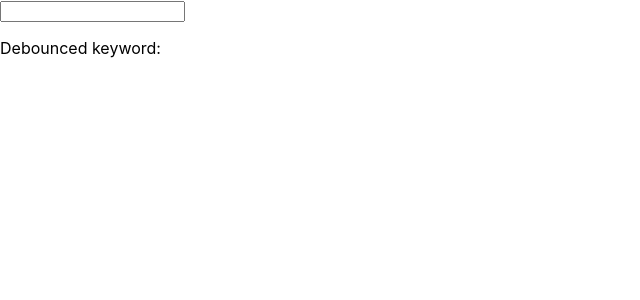
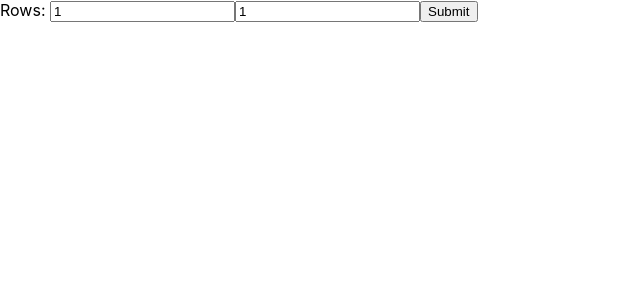
Before and after one commit to grumpycat808/react_greatfrontend, a React (Create React App) app: page / in a window 1280 px wide. Shown: the top 300 px of the page, without its empty margins (0-640 px from the left). Built offline with nearby package versions, Linux system fonts and the light colour scheme.

Commit message:
Started generate table

```diff
--- a/src/App10.jsx
+++ b/src/App10.jsx
@@ -2,17 +2,13 @@ import { useDebounce } from './hooks/useDebounce'
 import { useState, useEffect } from 'react'
 import Test1 from './Test1'
 import Test2 from './Test2'
+import GenerateTable from './GenerateTable'
 function App10() {
     const [keyword, setKeyword] = useState('')
-    const debouncedKeyword = useDebounce(keyword, 1000)
 
     return (
         <div>
-            <input
-                value={keyword}
-                onChange={(e) => setKeyword(e.target.value)}
-            />
-            <p>Debounced keyword: {debouncedKeyword}</p>
+            <GenerateTable></GenerateTable>
         </div>
     )
 }
--- a/src/GenerateTable.jsx
+++ b/src/GenerateTable.jsx
@@ -0,0 +1,44 @@
+import React, { useEffect, useState } from 'react'
+
+function GenerateTable(props) {
+    const [rows, setRows] = useState(1)
+    const [cols, setCols] = useState(1)
+
+    const [table, setTable] = useState([[]])
+
+    const updateTable = () => {
+        //Even: rows * col + (row + 1)
+        // Odd: rows * (col + 1) - row
+    }
+    return (
+        <div>
+            Rows:{' '}
+            <input
+                onChange={(e) => setRows(e.target.value)}
+                value={rows}
+                type="number"
+                min={1}
+            ></input>
+            <input
+                onChange={(e) => setCols(e.target.value)}
+                value={cols}
+                type="number"
+                min={1}
+            ></input>
+            <button onClick={updateTable}>Submit</button>
+            <table>
+                <tbody>
+                    {table.map((row, rowIndex) => (
+                        <tr key={rowIndex}>
+                            {row.map((cell, cellIndex) => (
+                                <td key={cellIndex}>{cell}</td>
+                            ))}
+                        </tr>
+                    ))}
+                </tbody>
+            </table>
+        </div>
+    )
+}
+
+export default GenerateTable
```
